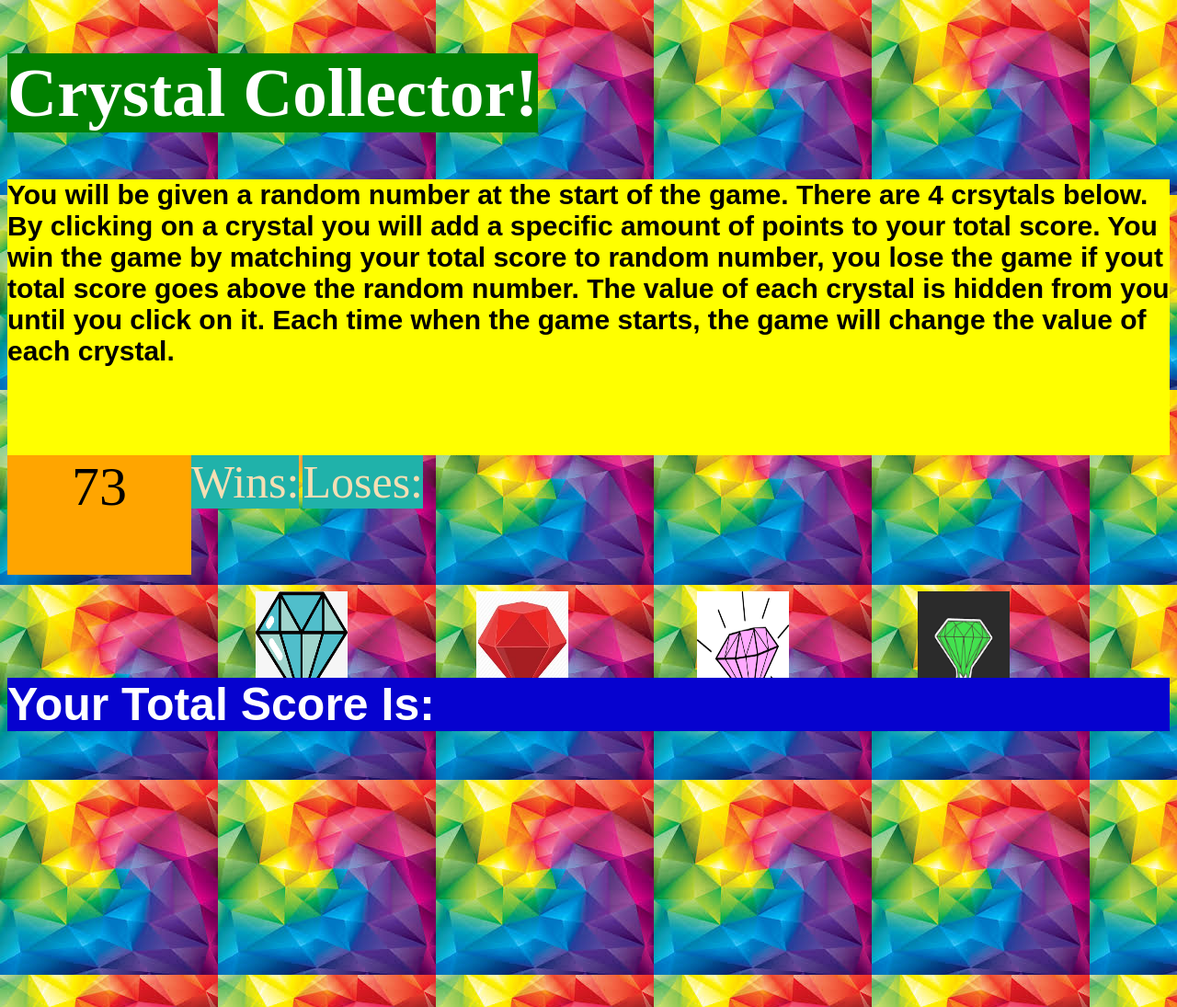
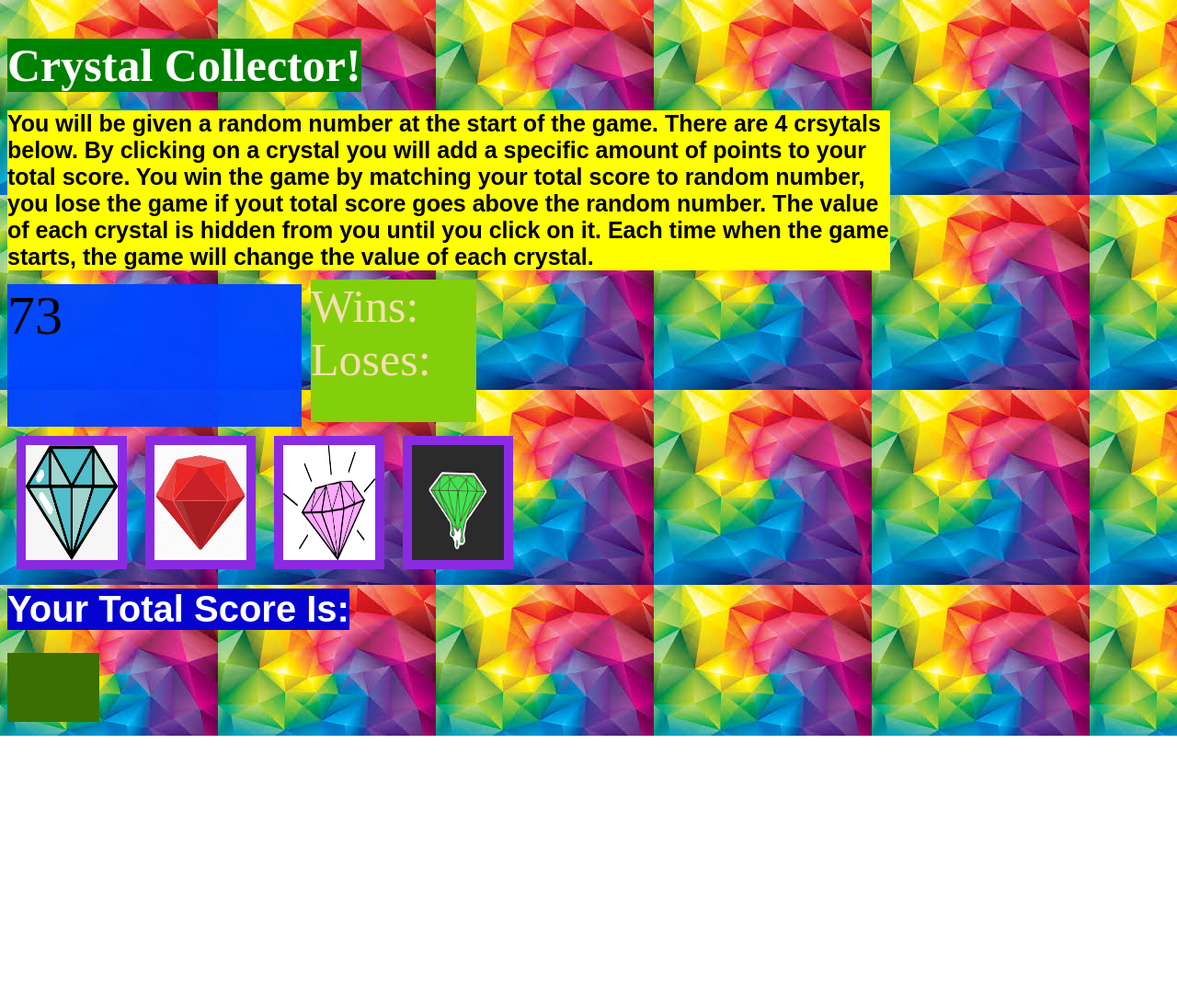
Before and after one commit to Alexistanner94/unit-4-game, a plain HTML site: page index.html in a window 1280 px wide. Shown: the whole page at 92% size. After the commit the page ends 800 px from the top, so only its background shows below. Drawn offline with nearby package versions, Linux system fonts and the light colour scheme.

Commit message:
get boxes right

```diff
--- a/assets/css/style.css
+++ b/assets/css/style.css
@@ -1,9 +1,10 @@
 h1 {
 background:green;
-font-size: 75px;
+font-size: 50px;
 color:white;
 width: auto 0;
 display: inline-block;
+margin-bottom: 20px;
 }
 
 section {
@@ -11,81 +12,87 @@ background: yellow;
 padding-left: auto;
 padding-right:auto;
 overflow: hidden;
-width: auto 0;
-height: 300px;
-font-size: 30px;
+width: 960px;
+/* height: 300px; */
+font-size: 25px;
 font-family: fantasy;
 color: black;
 text-align: left;
+position: relative;
+margin-top: auto;
 
 }
 
 .NumbertoMatch {
     font-size: 60px;
-    width: 200px;
-    height: 130px;
-    background:orange;
+    width: 320px;
+    height: 155px;
+    background: rgba(0, 68, 255, 0.966);
     float: left;
-    position: relative;
-    text-align: center;
+    /* position: relative; */
+    text-align: left;
+    margin-top: 15px;
+
  }
 
 
 .jewel {
     width: 0 auto;
     height: 0px;
-    border: 20px;
-    margin: 60px;
-    padding-top: 30px;
-    padding-left: 10px;
-    padding-right: 10px;
-    padding-bottom: 30px;
+    border: 0;
+    margin: 10px;
     float: left;
     position: relative;
+
 }
 
 .container {
-    font-size: 70px;
-    width: 300px ;
-    height: 300px;
-    float: left ;
+    font-size: 65px;
+    width: 100px ;
+    height: 75px;
     color: white;
+    background: rgb(57, 112, 1);
+    text-align: center;
+    margin-bottom: -145px;
+    margin-top: 222px;
 
 }
-
 img {
-
-margin: 0 auto;
-padding: 0 auto;
+/* margin: 10px; */
+padding: 10px;
 height: 125px;
 width: 100px;
 display: inline-block;
-background: rgb(221, 15, 152);
+border:10px;
+background: blueviolet;
 
 }
 
 .textbox {
  background: rgb(6, 2, 207);
  color: white;
- font-size:50px;
+ font-size:40px;
  font-family: fantasy;
- position: relative;
-
-margin-bottom: auto;
-
-
+ display: inline-block;
+margin: 0;
 }
 
 .pictures {
     display: inline-block;
-
-    width: 960px ;
+    width: 100%;
 
 }
 
-.winloss{
+.scoreboard {
 color: wheat;
-background: lightseagreen;
+background: rgb(132, 207, 11);
 font-size: 50px;
-display: inline-flex;
+display: inline-block;
+margin-left: 10px;
+margin-right: 10px;
+margin-top: 10px;
+width: 180px;
+height: 155px;
+
+
 }
--- a/assets/javascript/game.js
+++ b/assets/javascript/game.js
@@ -23,14 +23,16 @@ $('.jewel').on('click', function () {
     userScore += jewel[color]
     $(".container").text(userScore);
 })
-let totalUserScore = 0;
 
-let i = totalUserScore; i >= ranNum.length; i; {
-    if (crysNum === ranNum.length) {
-        $(".win").append(crysNum);
+let winSs = 0;
+let loSs = 0;
 
-    }
-    else if (crysNum > ranNum.length) {
-        $("loss").append(crysNum);
-    }
+if (ranNum === crysNum) {
+    $("#win").text(userScore)
+    alert("You Won!");
 }
+
+else if (ranNum < crysNum) {
+    $("#loser").text(userScore)
+    alert("You Loss!")
+}
--- a/index.html
+++ b/index.html
@@ -27,6 +27,7 @@
                 The value of each crystal is hidden from you until you click on it.
                 Each time when the game starts, the game will change the value of each crystal.
             </strong>
+
         </section>
 
 
@@ -35,26 +36,34 @@
 
         <div class="scoreboard" class="inner">
 
-            <div class="winloss" class="inner"> Wins:</div>
-            <div class="winloss" class="inner" ]> Loses: </div>
+            <div class="winloss" class="inner"> Wins: <span id="win">
+
+
+                </span>
+            </div>
+            <div class="loss" class="inner"> Loses: <span id="loser">
+
+                </span> </div>
 
         </div>
 
 
         <div class="pictures">
 
-            <div class="jewel" data-color="blue"> <img class="inner" src="assets/images/bluedimond.png" alt=""> </div>
+            <div class="jewel" data-color="blue"> <img src="assets/images/bluedimond.png" alt=""> </div>
 
-            <div class="jewel" data-color="ruby"> <img class="inner" src="assets/images/ruby1.png" alt=""> </div>
+            <div class="jewel" data-color="ruby"> <img src="assets/images/ruby1.png" alt=""> </div>
 
-            <div class="jewel" data-color="pink"> <img class="inner" src="assets/images/pinkdimond.png" alt=""> </div>
+            <div class="jewel" data-color="pink"> <img src="assets/images/pinkdimond.png" alt=""> </div>
 
-            <div class="jewel" data-color="green"> <img class="inner" src="assets/images/greenjewel.png" alt=""> </div>
+            <div class="jewel" data-color="green"> <img src="assets/images/greenjewel.png" alt=""> </div>
         </div>
 
-        <div class="textbox" class="inner"> <strong> Your Total Score Is: </strong> </div>
+
 
         <div class="container" class="inner"> </div>
+
+        <div class="textbox" class="inner"> <strong> Your Total Score Is: </strong> </div>
 
 </div>
 
```
